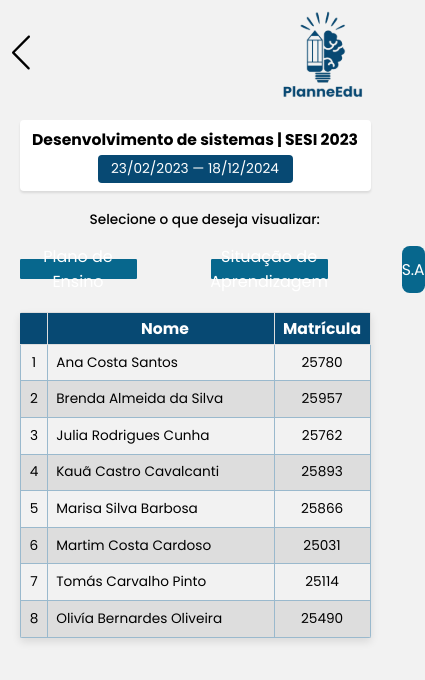
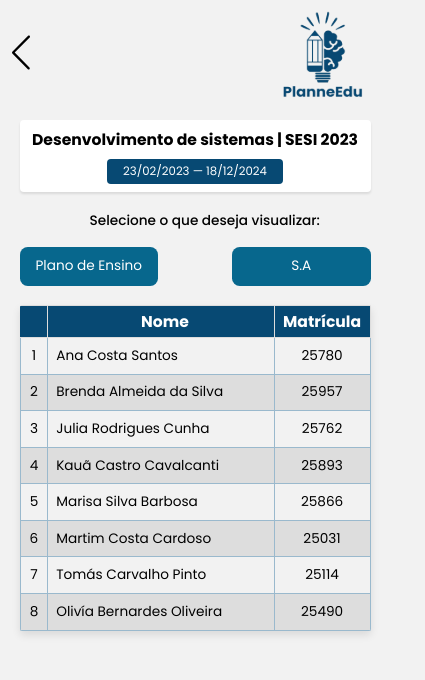
Before and after one commit to larissacoelho21/PlanneEdu-FrontEnd, a React (Vite) app in the folder PlanneEdu_Front/: page /turmaprofessor in a window 390 px wide. Shown: the top 680 px of the page, 425 px wide, since content can reach past the window. Built offline with nearby package versions, Linux system fonts and the light colour scheme.

Commit message:
ajustes mobile

```diff
--- a/PlanneEdu_Front/src/Components/LargeButton/LargeButton.css
+++ b/PlanneEdu_Front/src/Components/LargeButton/LargeButton.css
@@ -24,3 +24,26 @@
   color: var(--blue-two);
   border: solid var(--blue-two);
 }
+
+
+/* --------------------Versão Mobile-------------------- */
+
+@media only screen and (max-width: 800px) {
+  .button-large button{
+    font-size: 3.5vw;
+  }
+
+  .button-large button {
+    background-color: var(--blue-two);
+    width: 35.5vw;
+    height: 10vw;
+    color: var(--white-one);
+    border: transparent 2px solid;
+    border-radius: 2vw;
+    text-align: center;
+    display: flex;
+    justify-content: center;
+    align-items: center;
+    transition: 0.3s ease;
+  }
+}
--- a/PlanneEdu_Front/src/Components/PopUpClass/PopUp.css
+++ b/PlanneEdu_Front/src/Components/PopUpClass/PopUp.css
@@ -5,7 +5,7 @@
   --black: #000;
 }
 
-body{
+body {
   background-color: red;
 }
 
@@ -99,3 +99,64 @@ body{
 .button-view img {
   width: 2vw;
 }
+
+/* --------------------Versão Mobile-------------------- */
+
+@media only screen and (max-width: 800px) {
+  .popup-planne {
+    width: 60%;
+    background-color: #f2f2f2;
+    display: flex;
+    flex-direction: column;
+    justify-content: center;
+    align-items: center;
+    border-radius: 0.5vw;
+    text-align: center;
+    box-shadow: 0 4px 8px rgba(0, 0, 0, 0.1);
+    margin-top: -40vw;
+  }
+
+  .popup-content {
+    font-size: 3vw;
+    width: 100%;
+    height: 16vw;
+    padding: 1vw;
+    color: #ffffff;
+    background-color: var(--blue-one);
+    color: var(--white);
+    text-align: center;
+    align-items: center;
+    justify-content: center;
+    display: flex;
+    margin-bottom: 5%;
+    border-radius: 0.5vw 0.5vw 5vw 5vw;
+  }
+
+  .button-add,
+  .button-view {
+    display: flex;
+    align-items: center;
+    justify-content: center;
+    background-color: var(--blue-two);
+    border-radius: 2vw;
+    width: 40vw;
+    height: 4vh;
+    margin-top: 2vw;
+  }
+
+  .button-view h1 {
+    font-size: 2.8vw;
+  }
+
+  .close-popup button {
+    cursor: pointer;
+    border: 2px solid var(--blue-two);
+    padding: 1vw 3vw;
+    color: var(--blue-two);
+    border-radius: 1vw;
+    margin-bottom: 5%;
+    transition: 0.3s ease;
+    margin: 20% 0 20% 0;
+    margin-top: 5vw;
+  }
+}
--- a/PlanneEdu_Front/src/Css/Login.css
+++ b/PlanneEdu_Front/src/Css/Login.css
@@ -88,6 +88,7 @@ body {
   background-color: var(--white-two);
   border: 1px solid var(--black-two);
   border-radius: 0.5vw;
+  z-index: 2;
 }
 
 .input::placeholder {
@@ -100,6 +101,7 @@ body {
   padding: 1.2vw 2vw;
   border: 1px solid var(--black-two);
   border-radius: 0.5vw;
+  z-index: 2;
 }
 
 .inputPassword input {
@@ -152,6 +154,8 @@ select:focus {
   color: var(--white-two);
   cursor: pointer;
   transition: 0.3s ease;
+  position: absolute;
+  z-index: 2;
 }
 
 .button-login button:hover {
@@ -314,6 +318,7 @@ select:focus {
     font-family: "Poppins", system-ui;
     color: var(--white-two);
     cursor: pointer;
+    position: relative;
   }
 
   .button-login {
--- a/PlanneEdu_Front/src/Css/PasswordReset.css
+++ b/PlanneEdu_Front/src/Css/PasswordReset.css
@@ -124,6 +124,7 @@ select:focus {
 
   #formaBottom {
     width: 102vw;
+    margin-top: 8vw;
   }
 
   .redefinacao-logo > img {
@@ -252,6 +253,7 @@ select:focus {
     margin-top: 3%;
     width: 90%;
     text-align: left;
+    margin-left: 6%;
     margin-bottom: 10%;
   }
 }
--- a/PlanneEdu_Front/src/Css/Teacher/ClassTeacher.css
+++ b/PlanneEdu_Front/src/Css/Teacher/ClassTeacher.css
@@ -118,7 +118,7 @@ tr:nth-child(odd) {
     display: flex !important;
     width: 90vw;
     flex-direction: row;
-    justify-content: space-around;
+    /* justify-content: space-around; */
     margin: auto;
   }
 
@@ -127,6 +127,18 @@ tr:nth-child(odd) {
   }
   #buttonSA1 {
     display: block !important;
+    background-color: var(--blue-two);
+    width: 40vw;
+    height: 10vw;
+    color: var(--white-one);
+    border: transparent 2px solid;
+    border-radius: 2vw;
+    text-align: center;
+    display: flex;
+    justify-content: center;
+    align-items: center;
+    transition: 0.3s ease;
+    font-size: 3.5vw;
   }
 
   #buttonSA {
@@ -143,18 +155,6 @@ tr:nth-child(odd) {
     font-weight: 500;
     margin-left: 5vw;
     margin-bottom: 4vw;
-  }
-
-  .buttons-class button {
-    width: 50vw;
-    height: 12vw;
-    background-color: var(--blue-two);
-    border: none;
-    color: var(--white);
-    border-radius: 2vw;
-    cursor: pointer;
-    font-size: 4vw;
-    transition: 0.3s ease;
   }
 
   #title-name {
@@ -192,7 +192,7 @@ tr:nth-child(odd) {
     color: #ffffff;
     background-color: var(--blue-one);
     padding: 1vw;
-    color: var(--white);
+    color: var(--black);
     text-align: center;
     align-items: center;
     justify-content: center;
@@ -243,4 +243,10 @@ tr:nth-child(odd) {
     font-size: 4.5vw;
     margin-top: 3vw;
   }
+
+  .large-button-text {
+    display: none !important;
+  }
+
+
 }
--- a/PlanneEdu_Front/src/Css/Teacher/ViewActivity.css
+++ b/PlanneEdu_Front/src/Css/Teacher/ViewActivity.css
@@ -217,14 +217,15 @@ body {
   }
 
   .date-badge {
-    font-size: 3.5vw;
+    font-size: 3vw;
     background-color: var(--blue-one);
-    width: 50vw;
+    width: 45vw;
     padding: 1vw;
     color: var(--white);
     font-weight: normal;
     text-align: center;
     border-radius: 1vw;
+    margin-top: 1vw;
   }
 
   .box-info-class {
@@ -316,11 +317,13 @@ body {
   }
 
   .buttons-filter-mobile {
+    width: 90vw;
     display: flex;
     flex-direction: column;
     justify-content: space-around;
     gap: 6vw;
     margin-bottom: 3%;
+    margin-right: 4vw;
   }
 
   .buttons-filter-mobile button {
@@ -332,13 +335,9 @@ body {
     color: #07678d;
     cursor: pointer;
     transition: 0.3s;
-  }
-
-  .buttons-filter-mobile button {
     width: 33vw;
-    margin-top: 1vw;
-    margin-left: 5vw;
-    margin-right: 5vw;
+    margin-top: 2vw;
+    margin-left: 2vw;
   }
 
   .buttons-filter-mobile button:active,
--- a/PlanneEdu_Front/src/Pages/Teacher/ClassTeacher.tsx
+++ b/PlanneEdu_Front/src/Pages/Teacher/ClassTeacher.tsx
@@ -33,8 +33,16 @@ export function ClassTeacher() {
       </div>
 
       <div className="buttons-class">
-        <LargeButton text="Plano de Ensino" onClick={togglePopUpPlanne} />
-        <LargeButton text="Situação de Aprendizagem" onClick={togglePopUpSA} />
+        <LargeButton
+          text="Plano de Ensino"
+          onClick={togglePopUpPlanne}
+          className="large-button-text1"
+        />
+        <LargeButton
+          text="Situação de Aprendizagem"
+          onClick={togglePopUpSA}
+          className="large-button-text"
+        />
         <button id="buttonSA1" onClick={togglePopUpSA}>
           S.A
         </button>
--- a/PlanneEdu_Front/src/Router.tsx
+++ b/PlanneEdu_Front/src/Router.tsx
@@ -1,10 +1,12 @@
-import { BrowserRouter, Route, Routes } from "react-router-dom";
+import { BrowserRouter, Route, Routes, useNavigate } from "react-router-dom";
+import React, { useEffect, useState } from "react";
+
 /* Login */
 import { Login } from "./Pages/Login";
 import { PasswordReset } from "./Pages/PasswordReset";
 import { VerificationEmail } from "./Pages/Verification";
 
-/* Teacher */
+/* Professor */
 import { Home } from "./Pages/Teacher/Home";
 import { ClassTeacher } from "./Pages/Teacher/ClassTeacher";
 import { PlanEnsino } from "./Pages/Teacher/PlanEnsino";
@@ -31,25 +33,52 @@ import { ProfileOpp } from "./Pages/Opp/ProfileOpp";
 import { LandingPage } from "./Pages/LandingPage";
 import { ErrorPage } from "./Pages/ErrorPage";
 
-//criando rotas e caminhos
+// Componente Router
 const Router: React.FC = () => {
+  const navigate = useNavigate();
+  const [isMobile, setIsMobile] = useState(false);
+
+  // Efeito para monitorar o tamanho da tela
+  useEffect(() => {
+    const handleResize = () => {
+      setIsMobile(window.innerWidth <= 800);
+    };
+
+    // Adiciona o evento de resize
+    window.addEventListener("resize", handleResize);
+
+    // Verifica a largura inicial da tela
+    handleResize();
+
+    // Limpeza do evento
+    return () => window.removeEventListener("resize", handleResize);
+  }, []);
+
+  useEffect(() => {
+    // Se a tela for menor que 800px, redireciona para /login ao tentar acessar /
+    if (isMobile && window.location.pathname === "/") {
+      navigate("/login");
+    }
+  }, [isMobile, navigate]);
+
   return (
-    <BrowserRouter>
     <Routes>
       {/* Login */}
-        <Route path="/login" element={<Login />}></Route>
-        <Route path="/redefinicaosenha" element={<PasswordReset />}></Route>
-        <Route path="/verificacaoemail" element={<VerificationEmail />}></Route>
+      <Route path="/login" element={<Login />} />
+      <Route path="/redefinicaosenha" element={<PasswordReset />} />
+      <Route path="/verificacaoemail" element={<VerificationEmail />} />
+
       {/* Professor */}
-        <Route path="/homeprofessor" element={<Home />}></Route>
-        <Route path="/addatividade" element={<AddActivity />}></Route>
-        <Route path="/turmaprofessor" element={<ClassTeacher />}></Route>
-        <Route path="/plansensino" element={<PlanEnsino />}></Route>
-        <Route path="/visualizaratvd" element={<ViewActivity />}></Route>
+      <Route path="/homeprofessor" element={<Home />} />
+      <Route path="/addatividade" element={<AddActivity />} />
+      <Route path="/turmaprofessor" element={<ClassTeacher />} />
+      <Route path="/plansensino" element={<PlanEnsino />} />
+      <Route path="/visualizaratvd" element={<ViewActivity />} />
       <Route path="/plansensinoespc" element={<PlanEnsinoEspc />} />
       <Route path="/profileteacher" element={<ProfileTeacher />} />
       <Route path="/addplans" element={<AddPlans />} />
-        <Route path="/planscourse" element={<PlanCourse/>}/>
+      <Route path="/planscourse" element={<PlanCourse />} />
+
       {/* Opp */}
       <Route path="/homeopp" element={<HomeOpp />} />
       <Route path="/cursosopp" element={<CursosOpp />} />
@@ -60,16 +89,22 @@ const Router: React.FC = () => {
       <Route path="/addUser" element={<AddUser />} />
       <Route path="/manageteachers" element={<ManageTeachers />} />
       <Route path="/profileopp" element={<ProfileOpp />} />
-        <Route path="/addclass" element={<AddClass/>} />
-        {/* Lading Page */}
+      <Route path="/addclass" element={<AddClass />} />
+
+      {/* Página Inicial */}
       <Route path="/" element={<LandingPage />} />
 
-        {/* Rota coringa para as páginas não encontradas (página de erro) */}
+      {/* Rota para Páginas Não Encontradas */}
       <Route path="*" element={<ErrorPage />} />
-
     </Routes>
-    </BrowserRouter>
   );
 };
 
-export default Router;
+// Componente principal
+const App: React.FC = () => (
+  <BrowserRouter>
+    <Router />
+  </BrowserRouter>
+);
+
+export default App;
```
Lines whose indentation alone changed are shown as unchanged.
